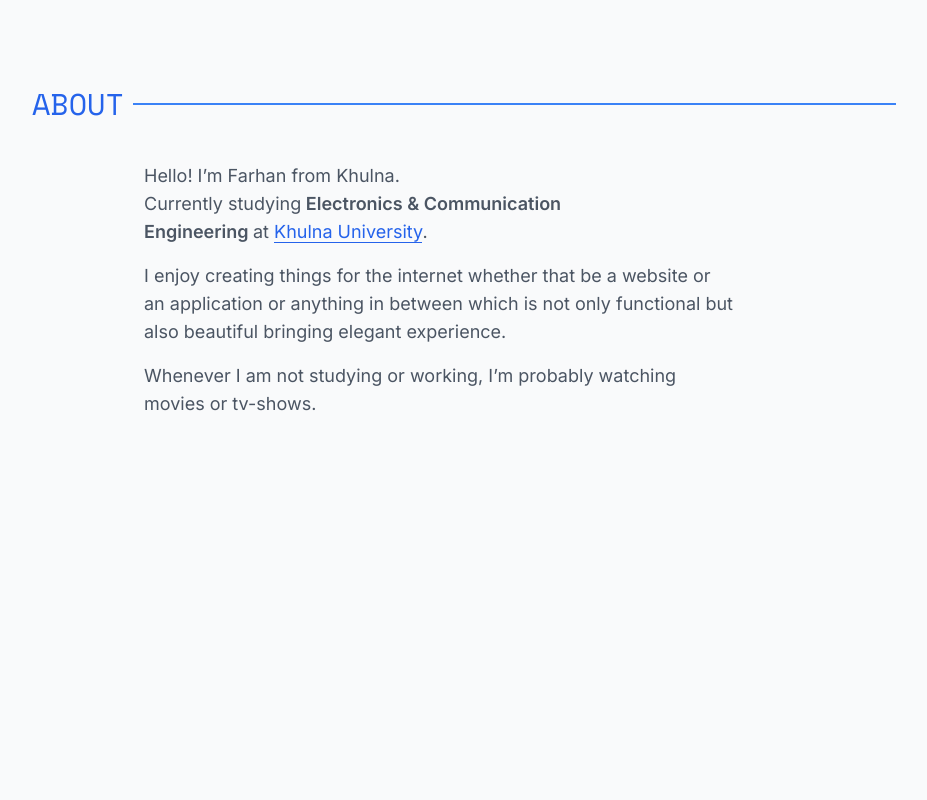
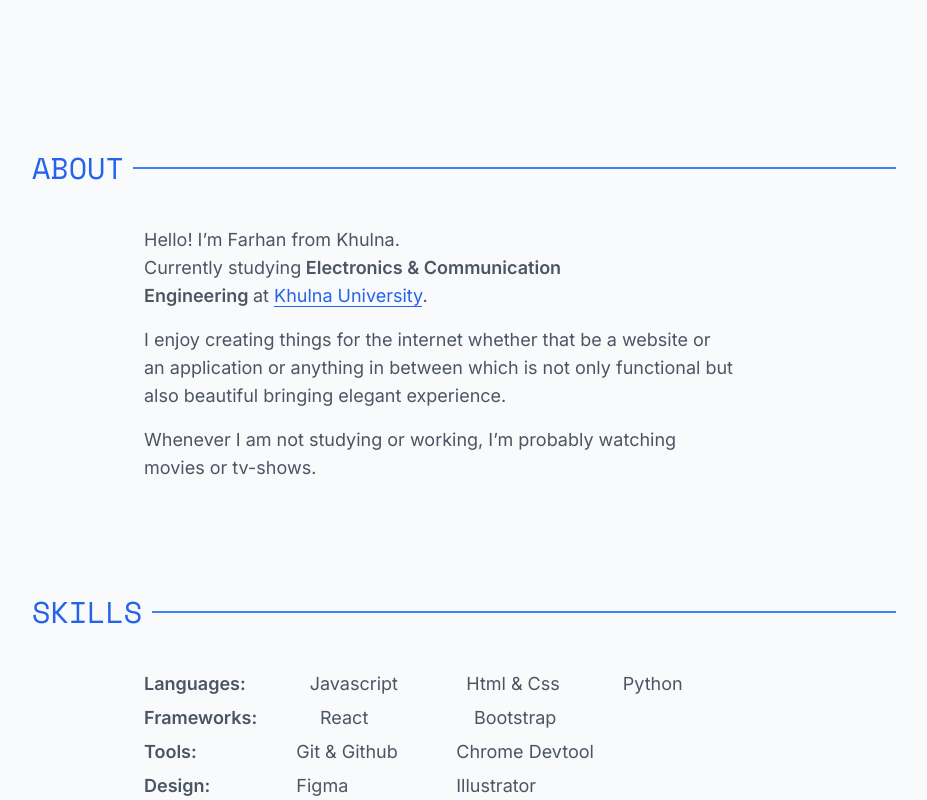
Before and after one commit to farhan2077/farhan2077.github.io, a React (Create React App) app: page / in a window 1280 px wide. Shown: the part 650-1450 px from the top of the page, without its empty margins (176-1103 px from the left). Before the commit the page ends 1068 px from the top, so only its background shows below. Built offline with nearby package versions, Linux system fonts and the light colour scheme.

Commit message:
new: skills section added

```diff
--- a/src/pages/Home.js
+++ b/src/pages/Home.js
@@ -1,7 +1,8 @@
 import React from "react";
-import Navbar from "../partials/Navbar";
+import Navbar from "../partials/navbar/Navbar";
 import Introduction from "../partials/Introduction";
 import About from "../partials/About";
+import Skills from "../partials/skills/Skills"
 
 export default function Home() {
   return (
@@ -12,6 +13,8 @@ export default function Home() {
           <Navbar />
           <Introduction />
           <About />
+          <div className="m-28"></div>
+          <Skills />
         </div>
       </div>
       {/* container end */}
--- /dev/null
+++ b/src/partials/skills/Skills.js
@@ -0,0 +1,57 @@
+import React from "react";
+
+import { languages, frameworks, tools, design } from "./skillsInfo";
+
+export default function Skills() {
+  return (
+    <>
+      <a href="#about" className="hidden">
+        ignore this
+      </a>
+      <h2 className="header">skills</h2>
+      <section className="mt-6 md:mt-10 ml-0 md:ml-28 text-primary grid gap-y-3 md:gap-y-1.5">
+        {/* language */}
+        <div className="flex flex-col md:flex-row gap-x-16 capitalize">
+          <div className="w-28 font-bold md:font-semibold">languages:</div>
+          <div className="grid grid-cols-2 md:grid-cols-4 gap-x-10">
+            {languages.map((item) => (
+              <div key={item.id} className="w-40">{item.name}</div>
+            ))}
+          </div>
+        </div>
+
+        {/* frameworks */}
+        <div className="flex flex-col md:flex-row gap-x-16 capitalize">
+          <div className="w-28 font-bold md:font-semibold">frameworks:</div>
+          <div className="grid grid-cols-2 md:grid-cols-4 gap-x-10">
+            {frameworks.map((item) => (
+              <div key={item.id} className="w-40">{item.name}</div>
+            ))}
+          </div>
+        </div>
+
+        {/* tools */}
+        <div className="flex flex-col md:flex-row gap-x-16 capitalize">
+          <div className="w-28 font-bold md:font-semibold">tools:</div>
+          <div className="grid grid-cols-2 md:grid-cols-4 gap-x-10">
+            {tools.map((item) => (
+              <div key={item.id} className="w-40">{item.name}</div>
+            ))}
+          </div>
+        </div>
+
+        {/* design */}
+        <div className="flex flex-col md:flex-row gap-x-16 capitalize">
+          <div className="w-28 font-bold md:font-semibold">design:</div>
+          <div className="grid grid-cols-2 md:grid-cols-4 gap-x-10">
+            {design.map((item) => (
+              <div key={item.id} className="w-40">
+                {item.name}
+              </div>
+            ))}
+          </div>
+        </div>
+      </section>
+    </>
+  );
+}
--- /dev/null
+++ b/src/partials/skills/skillsInfo.js
@@ -0,0 +1,51 @@
+// each section can have 4 item most
+
+const languages = [
+  {
+    id: 1,
+    name: "javascript",
+  },
+  {
+    id: 2,
+    name: "html & css",
+  },
+  {
+    id: 3,
+    name: "python",
+  },
+];
+
+const frameworks = [
+  {
+    id: 1,
+    name: "react",
+  },
+  {
+    id: 2,
+    name: "bootstrap",
+  },
+];
+
+const tools = [
+  {
+    id: 1,
+    name: "git & github",
+  },
+  {
+    id: 2,
+    name: "chrome devtool",
+  },
+];
+
+const design = [
+  {
+    id: 1,
+    name: "figma",
+  },
+  {
+    id: 2,
+    name: "illustrator",
+  },
+];
+
+export { languages, frameworks, tools, design };
```
